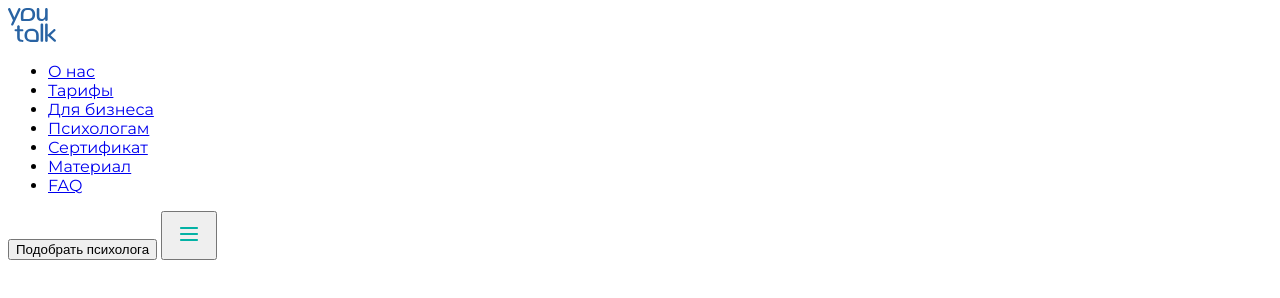
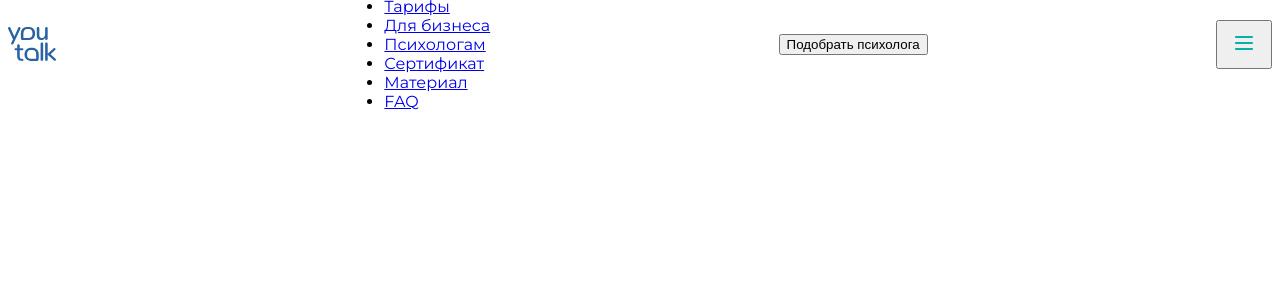
Before and after one commit to Inna2304/youtalk, a plain HTML site: page index.html in a window 1280 px wide. Drawn offline with Linux system fonts and the light colour scheme.

Commit message:
modified:   CSS/style.css

```diff
--- a/CSS/style.css
+++ b/CSS/style.css
@@ -1,3 +1,50 @@
 body {
     font-family: "Montserrat", sans-serif;
 }
+
+/*header*/
+.header__layout {
+    display: flex;
+    justify-content: space-between;
+}
+
+.header > div {
+    height: 56px;
+    align-items: center;
+}
+
+/*iPhone SE*/
+@media screen and (min-width: 375px) {
+
+}
+
+/*iPhone 11*/
+@media screen and (min-width: 414px) {
+    .header>div {
+        height: 72px;
+    }
+
+}
+
+/*iPad min*/
+
+/*Кнопка не видна до 1024*/
+.header__button {
+    display: none;
+}
+
+@media screen and (min-width: 1024px) {
+    .header__button {
+        display: block;
+    }
+}
+
+.header__logo {
+    width:48px;
+}
+
+@media screen and (min-width: 768px) {
+    .header__logo {
+        width: 51px;
+    }
+}
--- a/index.html
+++ b/index.html
@@ -9,9 +9,9 @@
     <link rel="stylesheet" href="CSS/style.css">
     <title>Блог</title>
 </head>
-<body>
+<body class="layout">
     <header class="header">
-        <div class="header__container">
+        <div class="header__layout">
             <img class="header__img-logo" src="../images/svg/logo.svg" alt="Логотип">
             <nav class="header__menu">
                 <ul>
```
